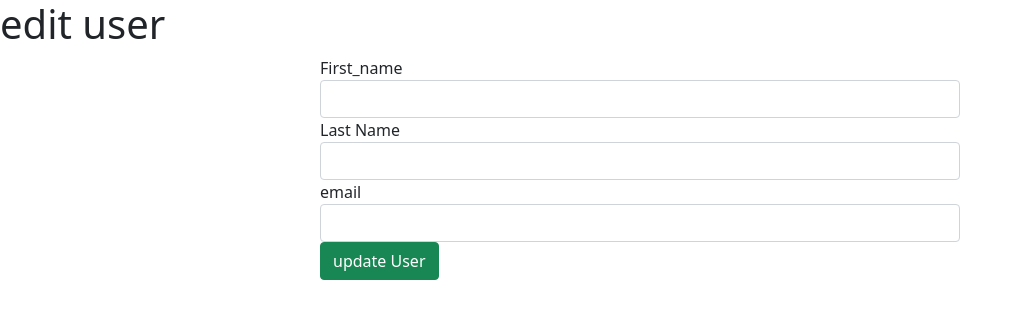
After one commit to jaredmccoon/python_assignments, a Flask app: template flask_mysql/crud2/users_cr/templates/edituser.html in a window 1280 px wide. The commit adds this page. Shown: the top 319 px of the page, without its empty margins (0-1021 px from the left). Run offline with Flask 2, Linux system fonts and the light colour scheme; the template is opened without the code that fills it, so the values that code supplies are empty.

Commit message:
users crud

```diff
--- a/flask_mysql/crud2/users_cr/server.py
+++ b/flask_mysql/crud2/users_cr/server.py
@@ -14,7 +14,7 @@ def users():
     return render_template("read.html",users=User.get_all())
 
 
-@app.route('/user/new')
+@app.route('/users/new')
 def new():
     return render_template("create.html")
 
@@ -24,6 +24,32 @@ def create():
     User.save(request.form)
     return redirect('/users')
 
+@app.route('/users/<int:id>')
+def showuser(id):
+    data ={
+        "id":id
+    }
+    return render_template("user.html",user=User.get_one(data))
+
+@app.route('/users/<int:id>/edit')
+def edit(id):
+    data ={
+        "id":id
+    }
+    return render_template("edituser.html",user=User.get_one(data))
+
+@app.route('/users/update', methods=['POST'])
+def update():
+    User.update(request.form)
+    return redirect('/users')
+
+@app.route('/users/delete/<int:id>')
+def destroy(id):
+    data ={
+        'id': id
+    }
+    User.destroy(data)
+    return redirect('/users')
 
 if __name__=="__main__":
     app.run(debug=True)
--- /dev/null
+++ b/flask_mysql/crud2/users_cr/templates/edituser.html
@@ -0,0 +1,26 @@
+
+<!DOCTYPE html>
+<html lang="en">
+<head>
+    <meta charset="UTF-8">
+    <meta http-equiv="X-UA-Compatible" content="IE=edge">
+    <meta name="viewport" content="width=device-width, initial-scale=1.0">
+    <title>Document</title>
+    <link href="https://cdn.jsdelivr.net/npm/bootstrap@5.1.3/dist/css/bootstrap.min.css" rel="stylesheet" integrity="sha384-1BmE4kWBq78iYhFldvKuhfTAU6auU8tT94WrHftjDbrCEXSU1oBoqyl2QvZ6jIW3" crossorigin="anonymous">
+</head>
+<body>
+    <div>
+        <h1>edit user {{ user.id }}</h1>
+        <form action="/users/update" method="post" class="col-6 mx-auto">
+            <input type="hidden" name="id" value={{user.id}}>
+            <label for="first_name">First_name</label>
+            <input type="text" name="first_name" class="form-control" value="{{ user.first_name }}">
+            <label for="last_name">Last Name</label>
+            <input type="text" name="last_name" class="form-control" value="{{ user.last_name}}">
+            <label for="email">email</label>
+            <input type="text" name="email" class="form-control" value="{{ user.email }}">
+            <input type="submit" value="update User" class="btn btn-success">
+        </form>
+    </div>
+</body>
+</html>
```
Also changed, not shown: flask_mysql/crud2/users_cr/templates/read.html (+11 -5 lines), flask_mysql/crud2/users_cr/templates/user.html (added, +28 -0 lines), flask_mysql/crud2/users_cr/users.py (+20 -0 lines).
